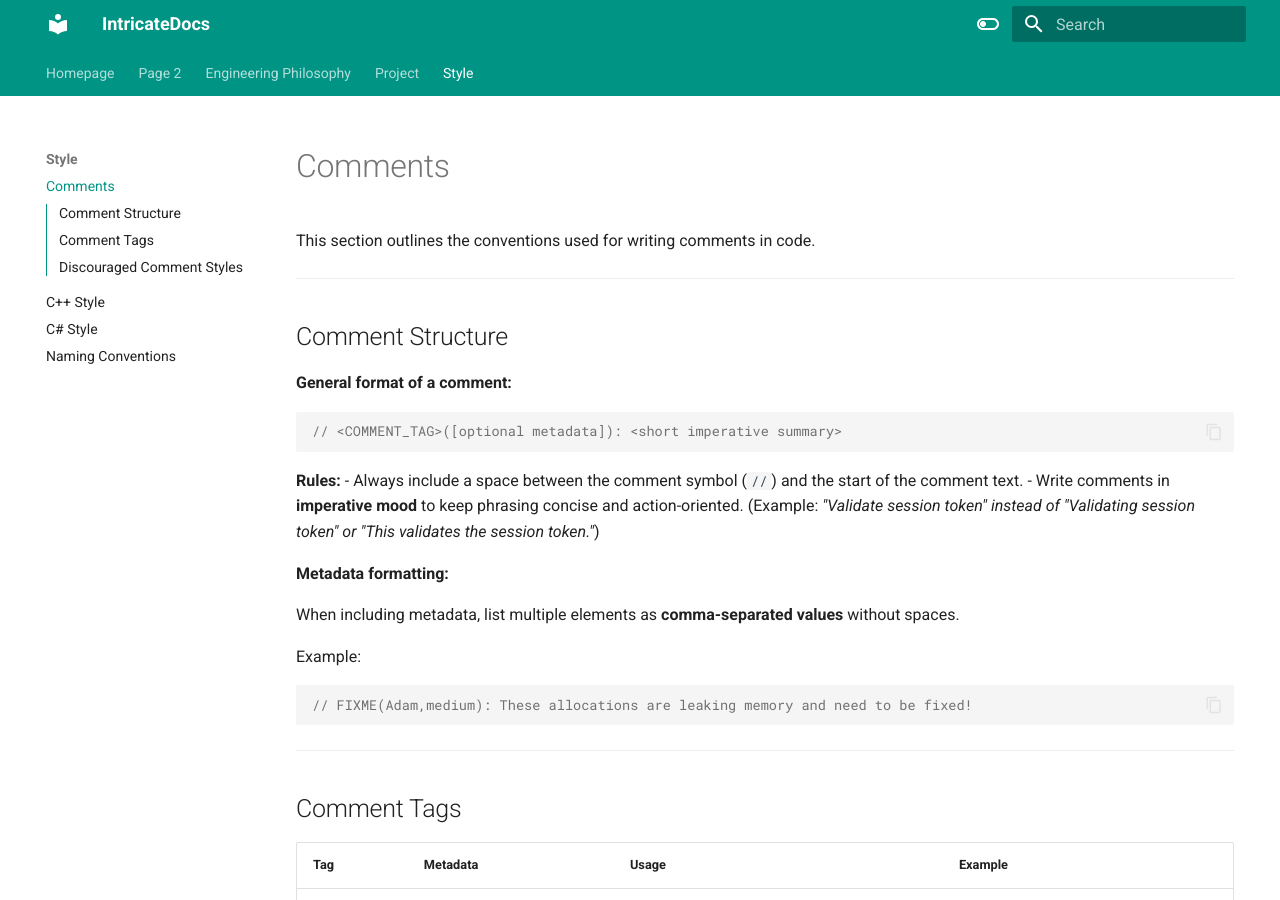
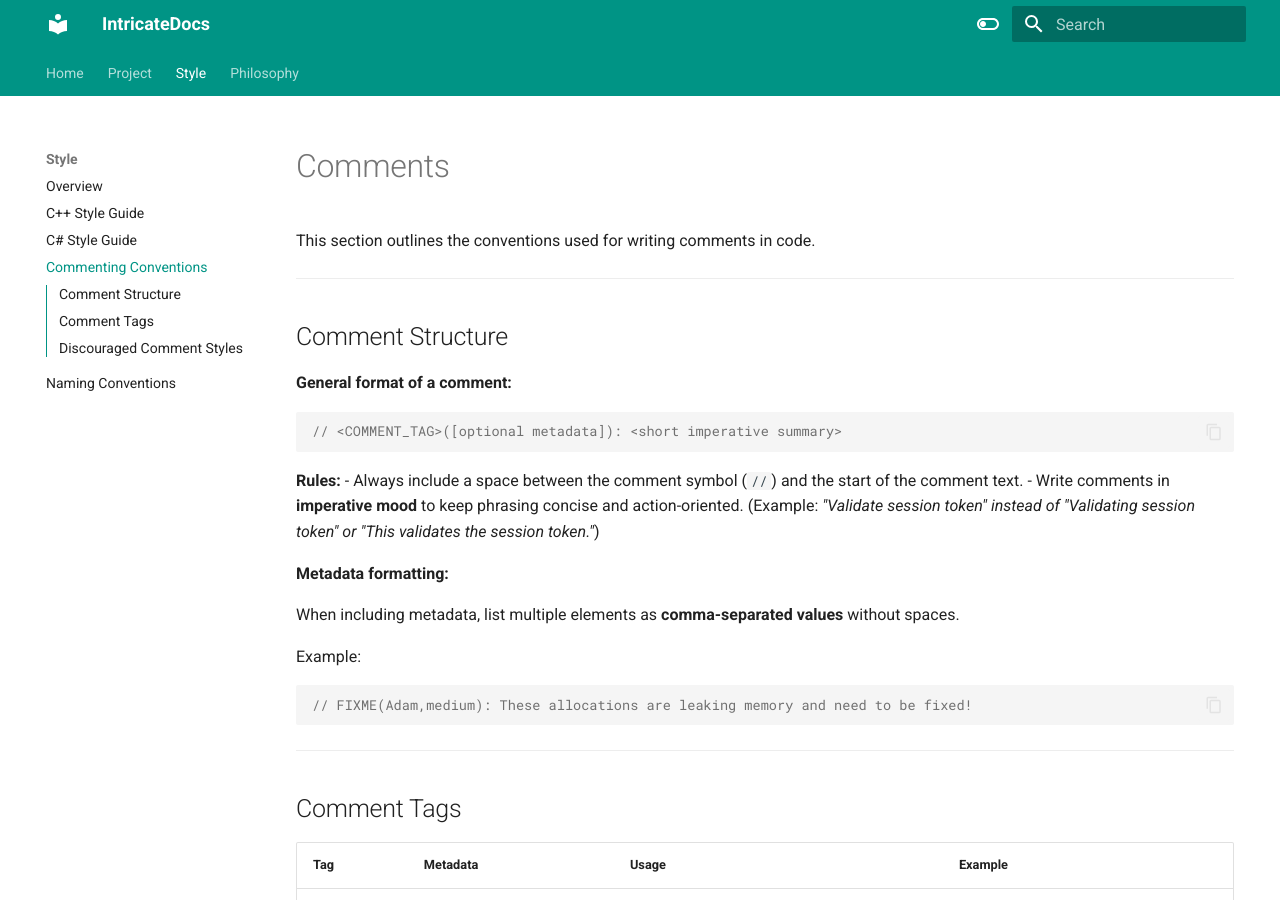
Before and after one commit to Intricate-Dev-Team/IntricateEngineDocs, an MkDocs documentation site: the page built from docs/style/comments.md, in a window 1280 px wide and 900 px high. Built offline with MkDocs 1.6.1 and Material for MkDocs 9.7.7, drawn with Linux system fonts in a browser that asks for light colours.

Commit message:
Re-enable mkdocs nav

```diff
--- a/docs/page2.md
+++ /dev/null
@@ -1,5 +0,0 @@
-# Page 2
-
-## Another heading
-
-Some more example text
--- a/mkdocs.yml
+++ b/mkdocs.yml
@@ -57,20 +57,21 @@ markdown_extensions:
       emoji_index: !!python/name:material.extensions.emoji.twemoji
       emoji_generator: !!python/name:material.extensions.emoji.to_svg
 
-# nav:
-#   - Home: index.md
-#   - Project:
-#       - Overview: project/index.md
-#       - Build Configurations: project/build-configurations.md
-#       - IDE Requirements: project/ide-requirements.md
-#       - Setup Guide: project/setup.md
-#       - System Requirements: project/system-requirements.md
-#   - Style:
-#       - Overview: style/index.md
-#       - C++ Style Guide: style/cpp-style.md
-#       - C# Style Guide: style/csharp-style.md
-#       - Naming Conventions: style/naming-conventions.md
-#   - Philosophy: philosophy.md
+nav:
+  - Home: index.md
+  - Project:
+      - Overview: project/index.md
+      - Build Configurations: project/build-configurations.md
+      - IDE Requirements: project/ide-requirements.md
+      - Setup Guide: project/setup.md
+      - System Requirements: project/system-requirements.md
+  - Style:
+      - Overview: style/index.md
+      - C++ Style Guide: style/cpp-style.md
+      - C# Style Guide: style/csharp-style.md
+      - Commenting Conventions: style/comments.md
+      - Naming Conventions: style/naming-conventions.md
+  - Philosophy: philosophy.md
 
 copyright: |
   &copy; 2026-present <a href="https://github.com/Intricate-Dev-Team" target="_blank" rel="noopener">Intricate Dev Team</a>
```
Also changed, not shown: docs/project/index.md (added), docs/style/index.md (added).
